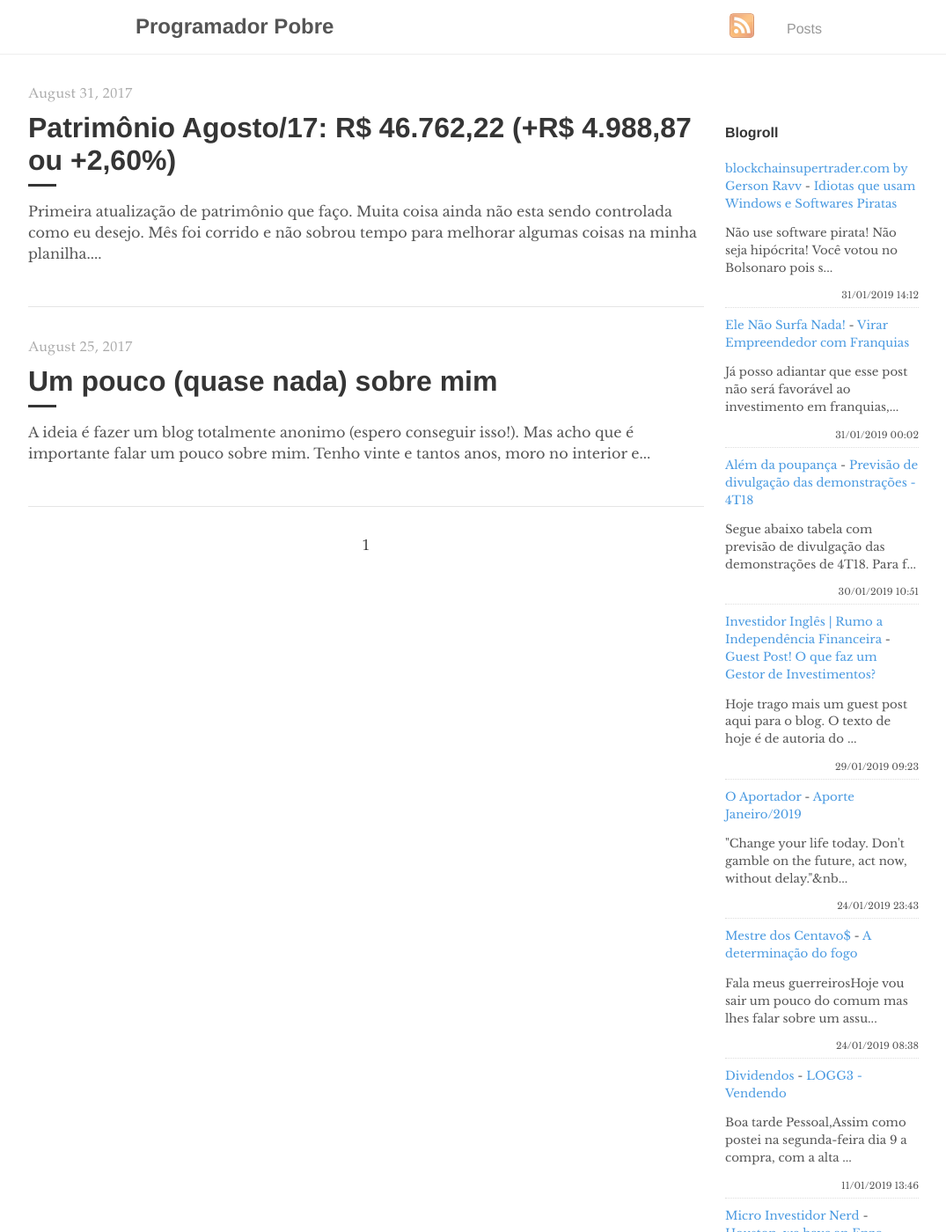
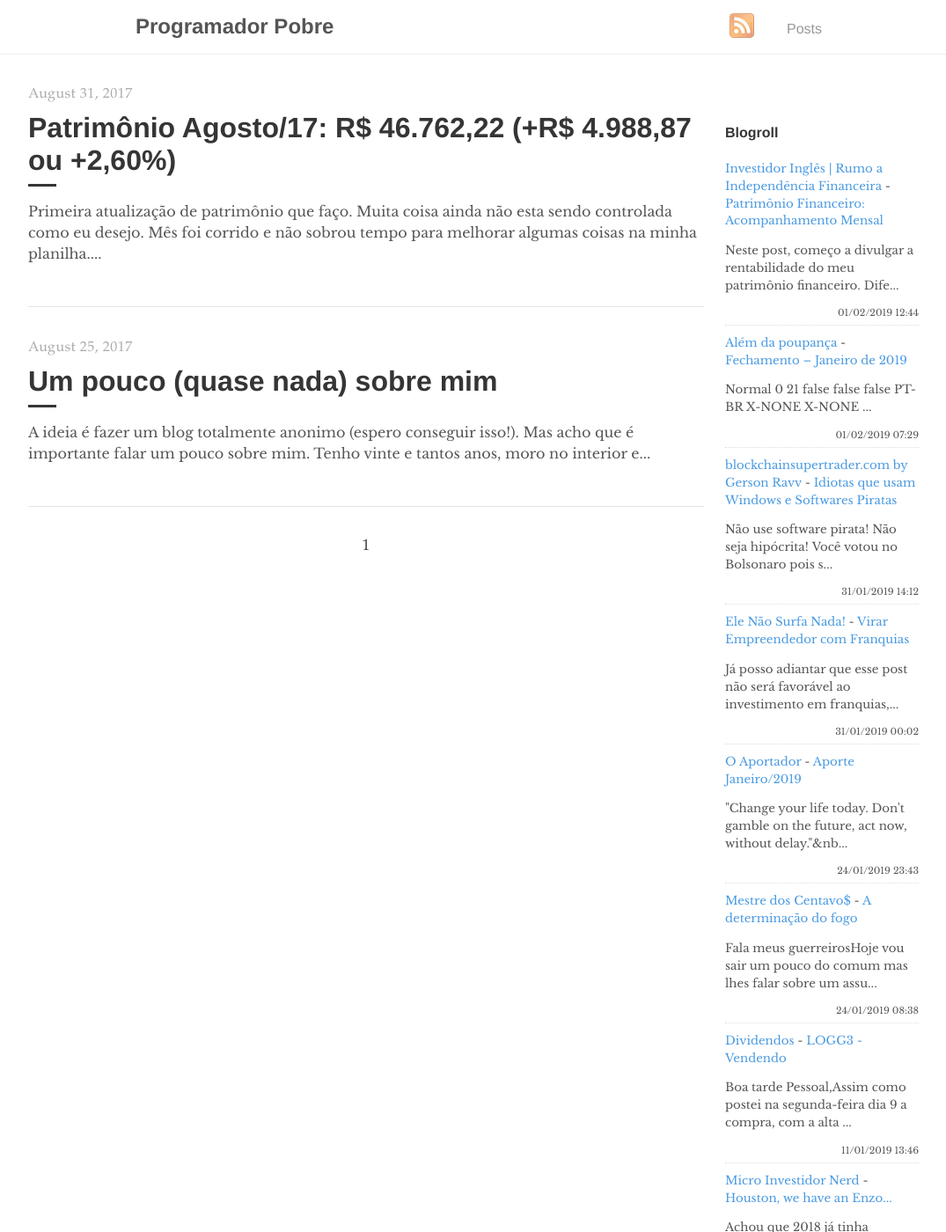
Before and after one commit to programadorpobre/programadorpobre.github.io, a Jekyll site: the page built from index.html, in a window 1280 px wide and 1400 px high. Shown: the whole window at 88% size, without its empty margins (96-1171 px from the left). Built offline with Jekyll 4.4.1, drawn with Linux system fonts in a browser that asks for light colours; the list of posts is cut into pages by our own code; comment, search, counter and statistics services are not loaded.

Commit message:
[ci skip] travis #545

```diff
--- a/_includes/feed-entries.html
+++ b/_includes/feed-entries.html
@@ -1,3 +1,13 @@
+<div class="feed-entry">
+    <a class="feed-entry-site-name" href="https://www.investidoringles.com/">Investidor Inglês | Rumo a Independência Financeira</a> - <a class="feed-entry-title" href="https://www.investidoringles.com/2019/02/patrimonio-financeiro-acompanhamento-mensal.html">Patrimônio Financeiro: Acompanhamento Mensal</a>
+    <p class="feed-entry-summary">Neste post, começo a divulgar a rentabilidade do meu patrimônio financeiro. Dife...</p>
+    <time datetime="2019-02-01T12:44:00.002-02:00">01/02/2019 12:44</time>
+</div>
+<div class="feed-entry">
+    <a class="feed-entry-site-name" href="https://alemdapoupanca.blogspot.com/">Além da poupança</a> - <a class="feed-entry-title" href="https://alemdapoupanca.blogspot.com/2019/02/fechamento-janeiro-de-2019.html">Fechamento – Janeiro de 2019</a>
+    <p class="feed-entry-summary">         Normal  0      21      false  false  false    PT-BR  X-NONE  X-NONE    ...</p>
+    <time datetime="2019-02-01T07:29:00.002-02:00">01/02/2019 07:29</time>
+</div>
 <div class="feed-entry">
     <a class="feed-entry-site-name" href="http://www.blockchainsupertrader.com/">blockchainsupertrader.com by Gerson Ravv</a> - <a class="feed-entry-title" href="http://www.blockchainsupertrader.com/2019/01/idiotas-que-usam-windows-e-softwares.html">Idiotas que usam Windows e Softwares Piratas</a>
     <p class="feed-entry-summary">Não use software pirata! Não seja hipócrita!&nbsp;Você votou no Bolsonaro pois s...</p>
@@ -7,16 +17,6 @@
     <a class="feed-entry-site-name" href="https://elenaosurfanada.blogspot.com/">Ele Não Surfa Nada!</a> - <a class="feed-entry-title" href="https://elenaosurfanada.blogspot.com/2019/01/virar-empreendedor-com-franquias.html">Virar Empreendedor com Franquias</a>
     <p class="feed-entry-summary">Já posso adiantar que esse post não será favorável ao investimento em franquias,...</p>
     <time datetime="2019-01-31T00:02:00.000-02:00">31/01/2019 00:02</time>
-</div>
-<div class="feed-entry">
-    <a class="feed-entry-site-name" href="https://alemdapoupanca.blogspot.com/">Além da poupança</a> - <a class="feed-entry-title" href="https://alemdapoupanca.blogspot.com/2019/01/previsao-de-divulgacao-das_30.html">Previsão de divulgação das demonstrações - 4T18</a>
-    <p class="feed-entry-summary">Segue abaixo tabela com previsão de divulgação das demonstrações de 4T18. Para f...</p>
-    <time datetime="2019-01-30T10:51:00.000-02:00">30/01/2019 10:51</time>
-</div>
-<div class="feed-entry">
-    <a class="feed-entry-site-name" href="https://www.investidoringles.com/">Investidor Inglês | Rumo a Independência Financeira</a> - <a class="feed-entry-title" href="https://www.investidoringles.com/2019/01/o-que-faz-um-gestor-de-investimentos.html">Guest Post! O que faz um Gestor de Investimentos?</a>
-    <p class="feed-entry-summary">Hoje trago mais um guest post aqui para o blog. O texto de hoje é de autoria do ...</p>
-    <time datetime="2019-01-29T09:23:00.000-02:00">29/01/2019 09:23</time>
 </div>
 <div class="feed-entry">
     <a class="feed-entry-site-name" href="https://oaportadorfinanceiro.blogspot.com/">O Aportador</a> - <a class="feed-entry-title" href="https://oaportadorfinanceiro.blogspot.com/2019/01/aporte-janeiro2019.html">Aporte Janeiro/2019</a>
```
